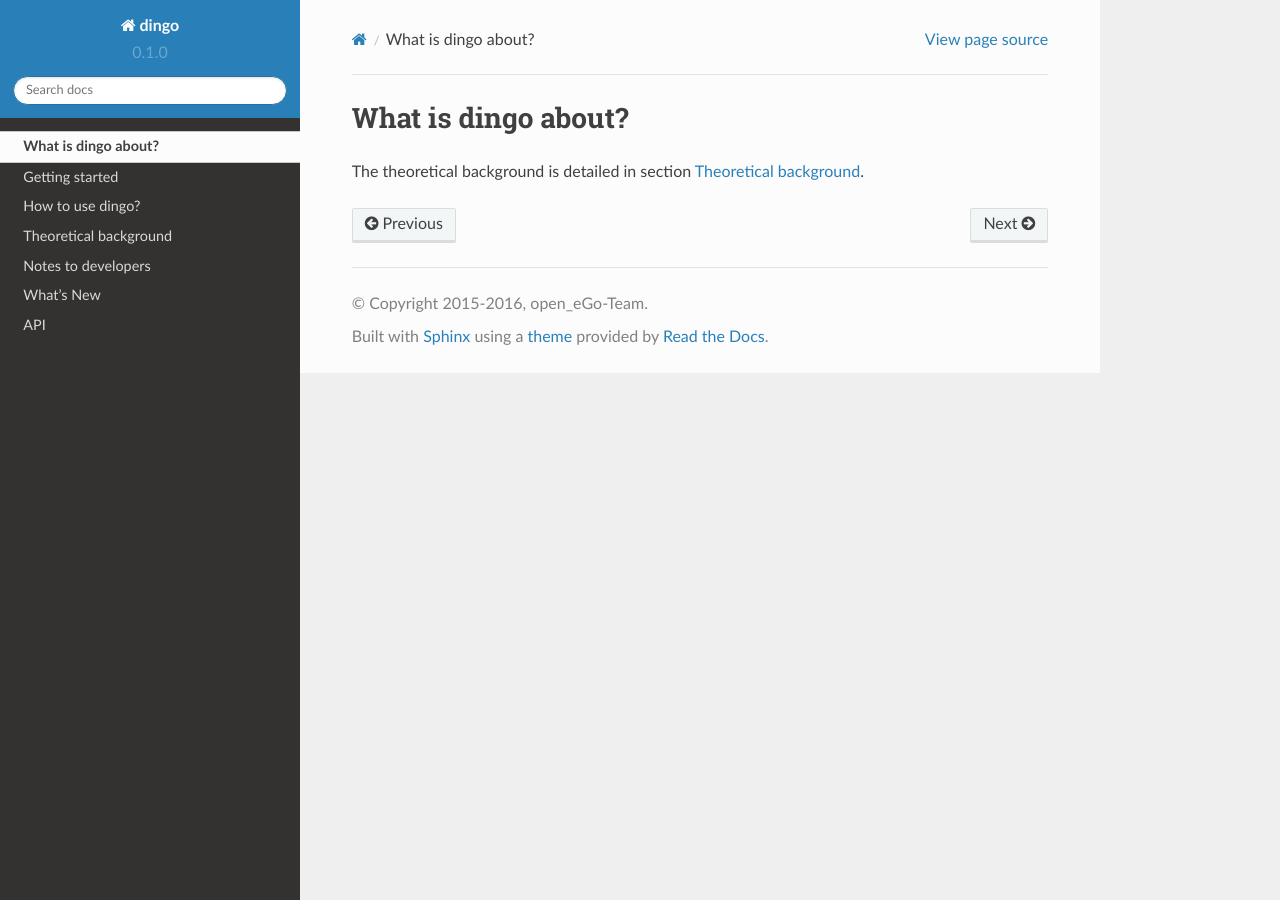
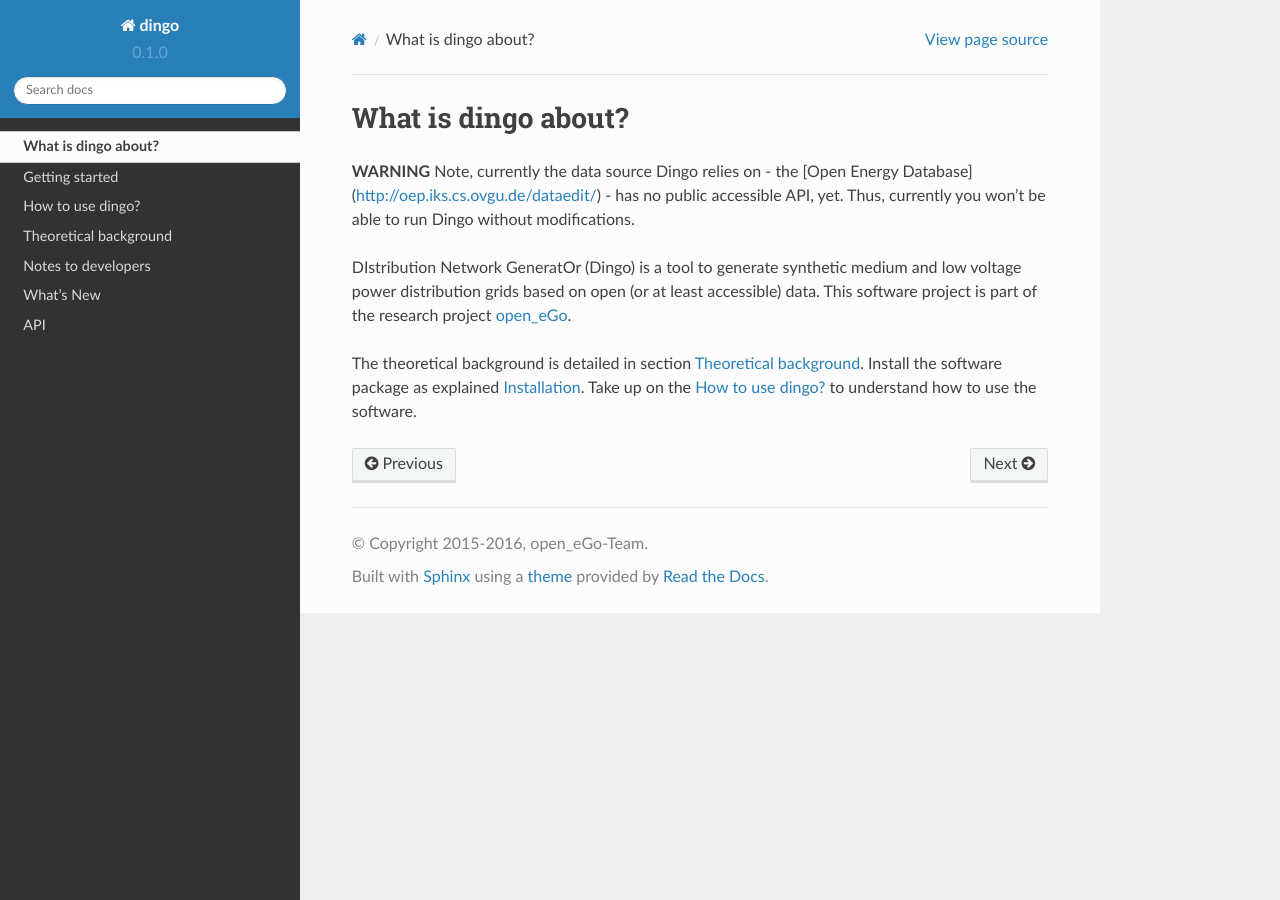
Before and after one commit to openego/ding0, a Sphinx documentation site: the page built from doc/welcome.rst, in a window 1280 px wide. Built offline with Sphinx 7.4.7 and the Read the Docs theme 2.0.0, drawn with Linux system fonts in a browser that asks for light colours; formulas are drawn with MathJax 3; pages that are not in the unit, such as notebooks, are missing from menus.

Commit message:
Add welcome text for docs

```diff
--- a/doc/getting_started.rst
+++ b/doc/getting_started.rst
@@ -7,6 +7,8 @@ Getting started
     members of the openego project team have access to this database. Public
     access (SQL queries wrapped by HTML) to the `OEDB` will be provided soon
 
+
+.. _installation:
 
 Installation
 ============
--- a/doc/welcome.rst
+++ b/doc/welcome.rst
@@ -2,5 +2,17 @@
 What is dingo about?
 ####################
 
+**WARNING** Note, currently the data source Dingo relies on - the
+[Open Energy Database](http://oep.iks.cs.ovgu.de/dataedit/) - has no public
+accessible API, yet. Thus, currently you won't be able to run Dingo without
+modifications.
+
+DIstribution Network GeneratOr (Dingo) is a tool to generate synthetic medium
+and low voltage power distribution grids based on open (or at least accessible)
+data.
+This software project is part of the research project
+`open_eGo <https://openegoproject.wordpress.com>`_.
 
 The theoretical background is detailed in section :ref:`theoretical_background`.
+Install the software package as explained :ref:`installation`. Take up on the
+:ref:`dingo-examples` to understand how to use the software.
```
